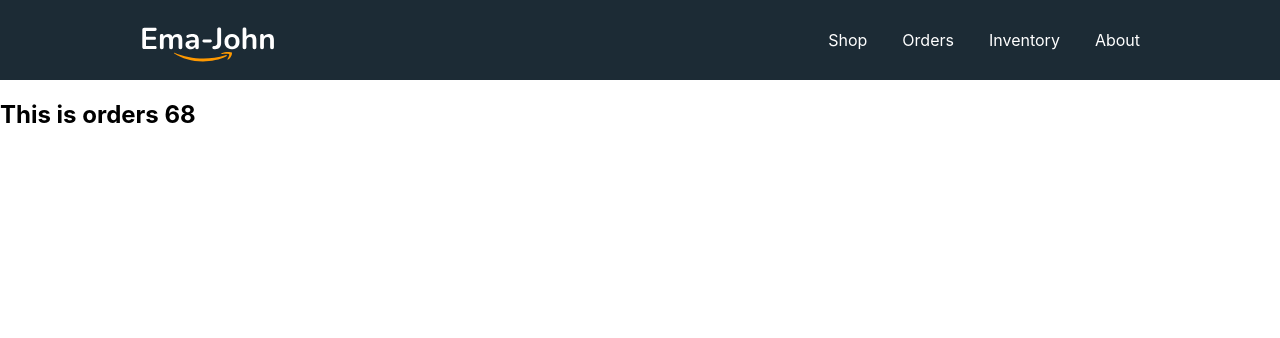
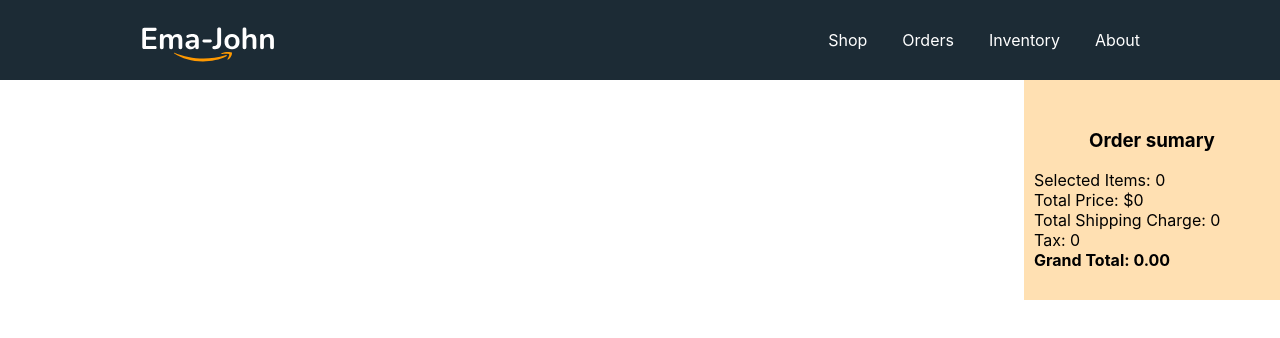
Before and after one commit to juniorovi/amazon, a React (Create React App) app: page /orders in a window 1280 px wide. Shown: the top 338 px of the page. Built offline with nearby package versions, Linux system fonts and the light colour scheme.

Commit message:
Remove Item handler in cart

```diff
--- a/src/components/Orders/Orders.js
+++ b/src/components/Orders/Orders.js
@@ -1,11 +1,31 @@
 import React from 'react';
+import useCart from '../../hooks/useCart';
 import useProducts from '../../hooks/useProducts';
+import Cart from '../Cart/Cart';
+import ReviewItem from '../ReviewItem/ReviewItem';
 
 const Orders = () => {
     const [products, setProducts] = useProducts();
+    const [cart, setCart] = useCart(products);
+    const handleRemoveProduct = product => {
+        const rest = cart.filter(pd => pd.id !== product.id);
+        setCart(rest)
+    }
     return (
-        <div>
-            <h2>This is orders {products.length}</h2>
+        <div className='shop-container'>
+            <div className="review-item-container">
+                {
+                    cart.map(product => <ReviewItem
+                    key={product.id}
+                    product={product}
+                    handleRemoveProduct={handleRemoveProduct}
+                    ></ReviewItem>)
+                }
+            </div>
+            <div className="cart-container">
+                <Cart cart={cart}></Cart>
+            </div>
+
         </div>
     );
 };
--- /dev/null
+++ b/src/components/ReviewItem/ReviewItem.css
@@ -0,0 +1,41 @@
+.review-item{
+    border: 1px solid #95A0A7;
+    border-radius: 8px;
+    padding: 8px;
+    margin-top: 21px;
+    width: 570px;
+    display: flex;
+    gap: 30px;
+}
+
+.review-item img{
+    width: 90px;
+    height: 90px;
+}
+.review-item-details p{
+    margin: 0;
+}
+.review-item-details-container {
+    width: 100%;
+    display: flex;
+    /* align-items: center; */
+    justify-content: space-between;
+}
+.delete-container{
+    display: flex;
+    align-items: center;
+}
+.delete-button{
+    background: rgba(235, 87, 87, 0.3);
+    border: 0;
+    height: 55px;
+    width: 55px;
+    border-radius: 50%;
+    cursor: pointer;
+}
+
+.delete-icon{
+    color: rgba(235, 87, 87, 1);
+    height: 27px;
+    width: 31px;
+}
--- /dev/null
+++ b/src/components/ReviewItem/ReviewItem.js
@@ -0,0 +1,32 @@
+import { faTrashAlt } from '@fortawesome/free-solid-svg-icons';
+import { FontAwesomeIcon } from '@fortawesome/react-fontawesome';
+import React from 'react';
+import './ReviewItem.css'
+const ReviewItem = (props) => {
+    const {product, handleRemoveProduct} = props;
+    const { name, img, price, shipping, quantity } = product;
+    return (
+        <div className='review-item'>
+            <div>
+                <img src={img} alt="" />
+            </div>
+            <div className="review-item-details-container">
+                <div className="review-item-details">
+                    <p className="product-name" title={name}>
+                        {name.length > 20 ? name.slice(0, 20) + '...' : name}
+                    </p>
+                    <p>Price: <span className='orange-color'>{price}</span></p>
+                    <p><small>Shipping:            {shipping}</small></p>
+                    <p><small>Quantity: {quantity}</small></p>
+                </div>
+                <div className="delete-container">
+                    <button onClick={()=>handleRemoveProduct(product)} className='delete-button'>
+                        <FontAwesomeIcon className='delete-icon' icon={faTrashAlt}></FontAwesomeIcon>
+                    </button>
+                </div>
+            </div>
+        </div>
+    );
+};
+
+export default ReviewItem;
--- /dev/null
+++ b/src/hooks/useCart.js
@@ -0,0 +1,25 @@
+import { useEffect, useState } from "react";
+import { getStoredCart } from "../utilities/fakedb";
+
+const useCart = (products) => {
+    const [cart, setCart] = useState([]);
+
+    useEffect(() => {
+        const storedCard = getStoredCart();
+        const savedCart = [];
+        for (const id in storedCard) {
+            const addedProduct = products.find(product => product.id === id);
+            if (addedProduct) {
+                /*
+                const quantity = storedCard[id];
+                addedProduct.quantity = quantity; */
+                addedProduct.quantity = storedCard[id];
+                savedCart.push(addedProduct);
+            }
+        }
+        setCart(savedCart);
+    }, [products]);
+    return [cart, setCart];
+}
+
+export default useCart;
```
